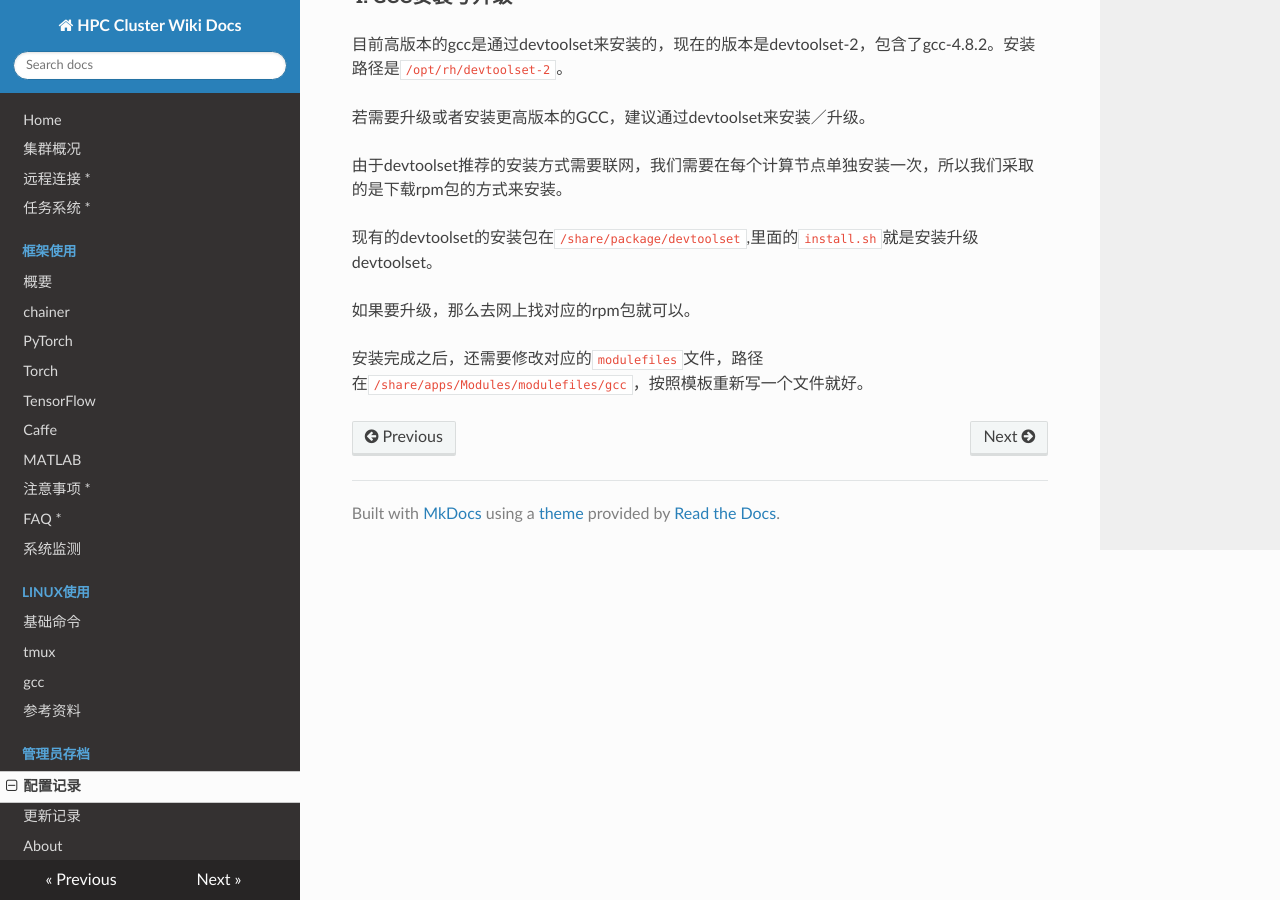
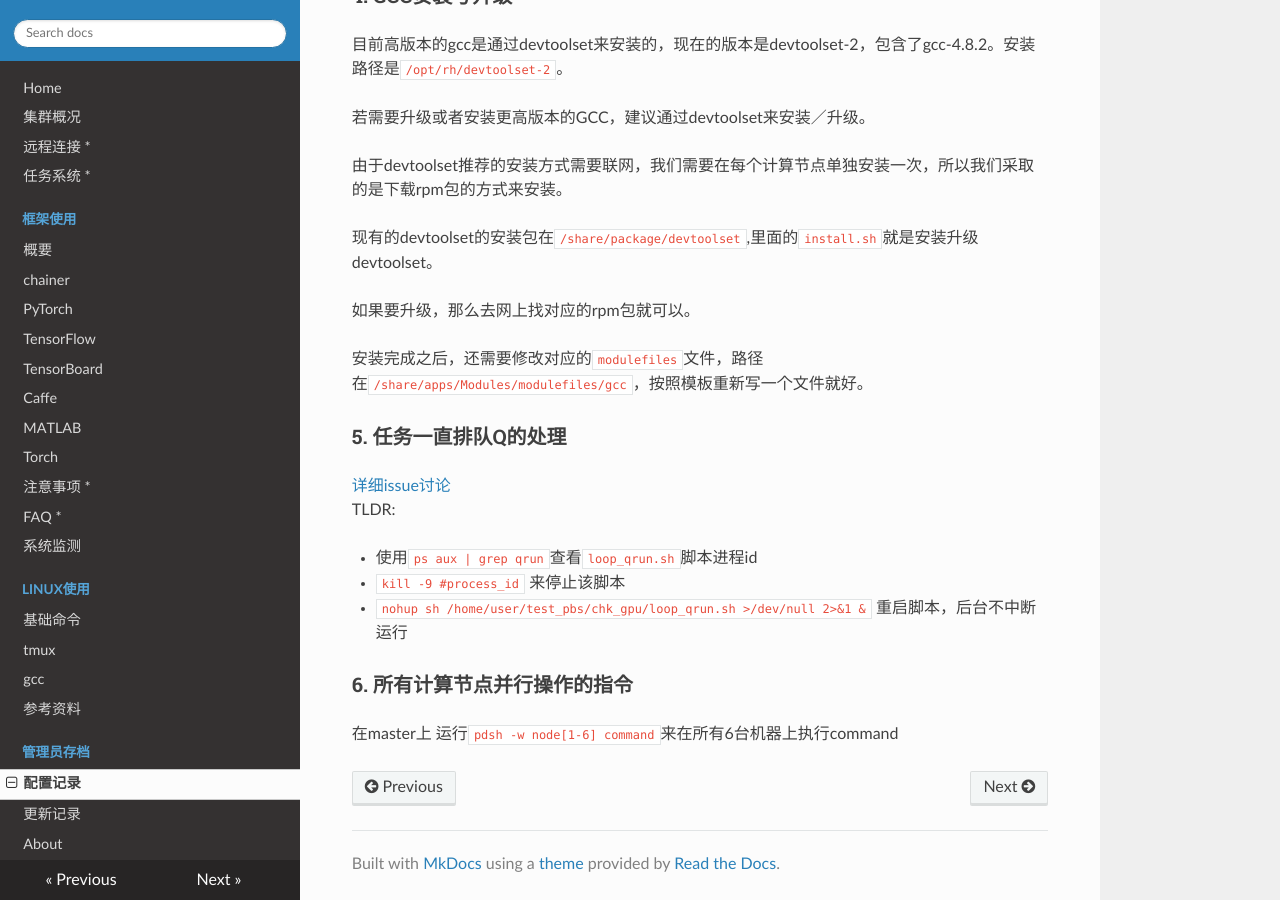
Before and after one commit to SSRheart/HPC_wiki_docs, an MkDocs documentation site: the page built from docs/admin/systemConfigRecord.md, in a window 1280 px wide and 900 px high, scrolled down 731 px. Built offline with MkDocs 1.6.1, drawn with Linux system fonts in a browser that asks for light colours; nearby versions of some CDN libraries; old or Windows-style settings are respelled for this version of MkDocs.

Commit message:
tensorboard; loop_qrun

```diff
--- a/docs/admin/systemConfigRecord.md
+++ b/docs/admin/systemConfigRecord.md
@@ -48,3 +48,14 @@ cd ..
 如果要升级，那么去网上找对应的rpm包就可以。
 
 安装完成之后，还需要修改对应的`modulefiles`文件，路径在`/share/apps/Modules/modulefiles/gcc`，按照模板重新写一个文件就好。
+
+### 5. 任务一直排队Q的处理
+[详细issue讨论](https://github.com/sonack/HPC_wiki_docs/issues/24)
+TLDR:
+
+- 使用`ps aux | grep qrun`查看`loop_qrun.sh`脚本进程id
+- `kill -9 #process_id` 来停止该脚本
+- `nohup sh /home/user/test_pbs/chk_gpu/loop_qrun.sh >/dev/null 2>&1 &` 重启脚本，后台不中断运行
+
+### 6. 所有计算节点并行操作的指令
+在master上 运行`pdsh -w node[1-6] command`来在所有6台机器上执行command
--- a/mkdocs.yml
+++ b/mkdocs.yml
@@ -8,10 +8,11 @@ pages:
         - '概要': 'framework/index.md'
         - 'chainer': 'framework/chainer.md'
         - 'PyTorch': 'framework/pytorch.md'
-        - 'Torch': 'framework/torch.md'
         - 'TensorFlow': 'framework/tensorflow.md'
+        - 'TensorBoard': 'framework/tensorboard.md'
         - 'Caffe': 'framework/caffe.md'
         - 'MATLAB': 'framework/matlab.md'
+        - 'Torch': 'framework/torch.md'
      - 注意事项 *: tips.md
      - FAQ *: faq.md
      - 系统监测: systemWatch.md
```
Also changed, not shown: docs/changeLog.md (+4 -0 lines), docs/faq.md (+1 -1 lines), docs/framework/tensorboard.md (added, +34 -0 lines).
